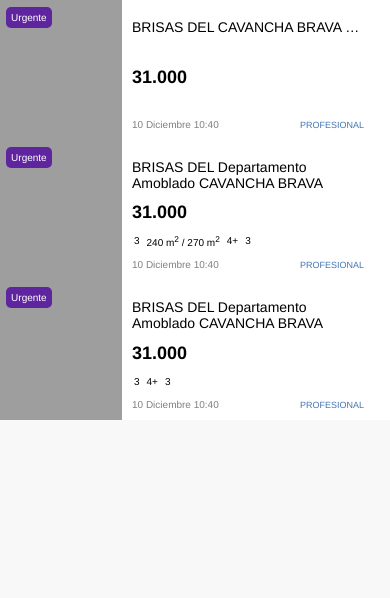
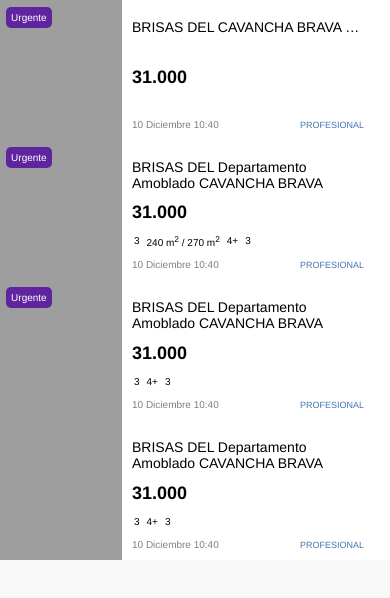
Before and after one commit to yapo-chile/-Legacy-Commons-altiro-widgets, a website built with webpack: page widgets/ts-listing-item/src/index.html in a window 390 px wide. Built offline with nearby package versions, Linux system fonts and the light colour scheme.

Commit message:
typescript-listing-item: * Added responsive index.html. * Label is optional.

```diff
--- a/widgets/ts-listing-item/src/elements/listing-item.ts
+++ b/widgets/ts-listing-item/src/elements/listing-item.ts
@@ -1,3 +1,4 @@
+/* tslint:disable:max-line-length no-trailing-whitespace */
 class ListingItem extends HTMLElement {
     constructor() {
         super();
@@ -104,12 +105,11 @@ class ListingItem extends HTMLElement {
     }
 
     get template(): string {
-        /* tslint:disable:max-line-length */
         return `
       <link rel="stylesheet" type="text/css" href="https://static.yapo.cl/shared/fonts/fa-5.0.13/css/fontawesome-all.css">
       <div id="ad-${this.adId}" class="listingItem-box">
         <div class="listingItem-image __mainColumn">
-          <span class="listingItem-imageLabel">${this.label}</span>
+          ${this.label ? `<span class="listingItem-imageLabel">${this.label}</span>` : ``}
           <img src="${this.url}" alt="${this.title}"/>
         </div>
 
@@ -145,7 +145,6 @@ class ListingItem extends HTMLElement {
     }
 
     get cssStyle(): string {
-        /* tslint:disable:max-line-length */
         return `
             <style>
                 :host {
@@ -304,6 +303,19 @@ class ListingItem extends HTMLElement {
                     display: flex;
                   }
                 }
+                /* This rule only applies for Safari*/
+                @media not all and (min-resolution:.001dpcm) {
+                    @supports (-webkit-appearance:none) {
+
+                        .listingItem-image img {
+                            display:none;
+                        }
+                        .listingItem-image {
+                            background-image: url("${this.url}");
+                            background-size: cover;
+                        }
+                    }
+                }
               </style>
     `;
     }
--- a/widgets/ts-listing-item/src/index.html
+++ b/widgets/ts-listing-item/src/index.html
@@ -2,6 +2,7 @@
 <html lang="en">
 <head>
   <meta charset="UTF-8">
+  <meta name="viewport" content="width=device-width, initial-scale=1.0">
   <title>vanilla-listing-item</title>
   <script type="application/javascript" src="//cdn.polyfill.io/v2/polyfill.min.js"></script>
   <script type="application/javascript" src="//unpkg.com/@webcomponents/webcomponentsjs@2.0.4/webcomponents-loader.js"></script>
@@ -75,5 +76,21 @@
         is-favorite="0"
       >
       </listing-item>
+      <listing-item
+        ad-id="23232232"
+        title="BRISAS DEL Departamento Amoblado CAVANCHA BRAVA"
+        url="https://img.yapo.cl/images/36/3690389246.jpg"
+        ad-params='{"rooms": "3", "bathrooms": "4+", "capacity": "3"}'
+        price="31.000,00"
+        date="10 Diciembre 10:40"
+        is-pro="Profesional"
+        region="Región Metropolitana"
+        commune="Santiago"
+        category="Autos"
+        currency="UF"
+        is-thumb="false"
+        is-favorite="0"
+      >
+      </listing-item>
 </body>
 </html>
```
Lines whose indentation alone changed are shown as unchanged.
